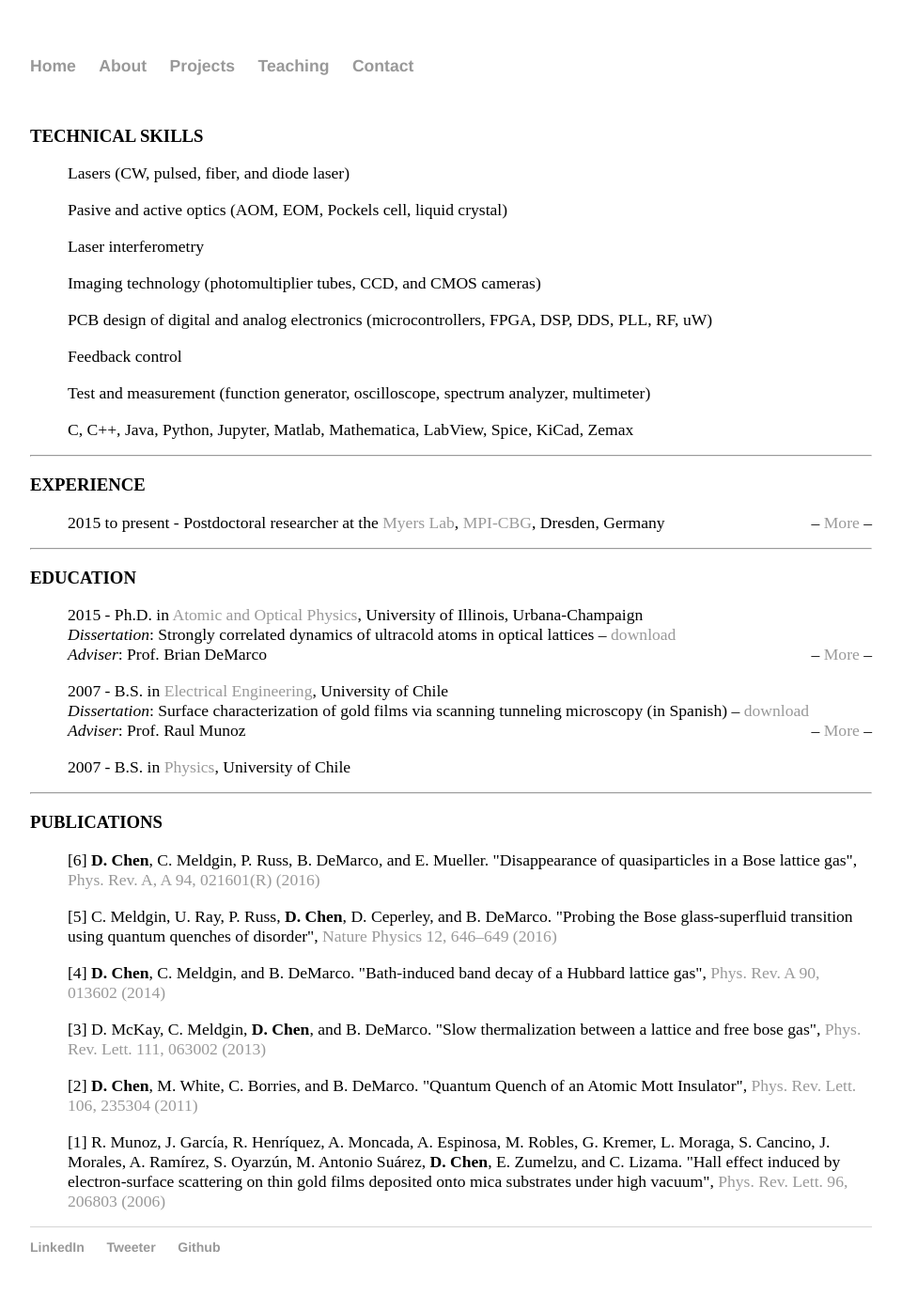
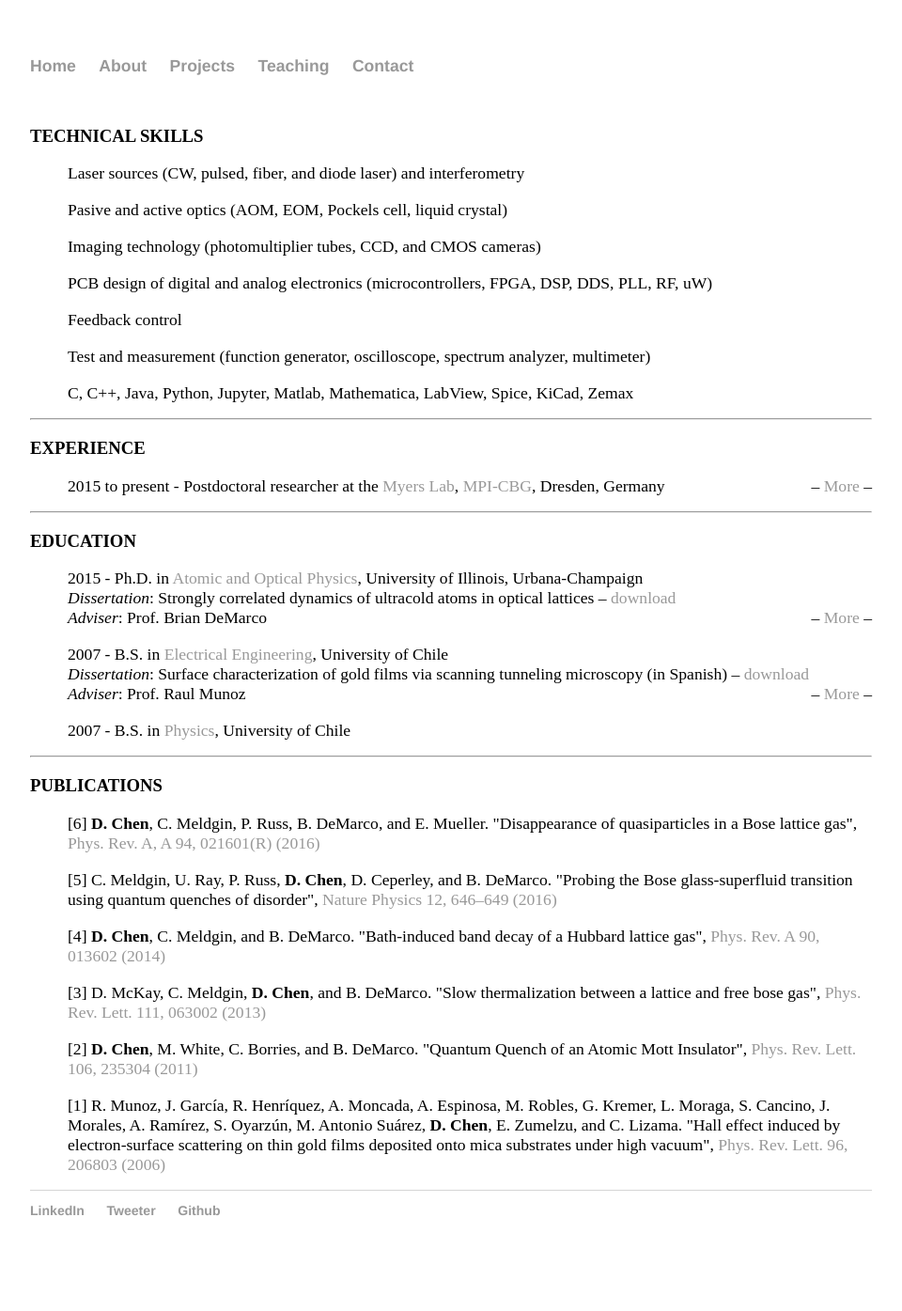
Before and after one commit to davidchenlee/davidchenlee.github.io, a Jekyll site: the page built from about/about.html, in a window 1280 px wide. Shown: the whole page at 94% size, without its empty margins (160-1120 px from the left). Built offline with Jekyll 4.4.1, drawn with Linux system fonts in a browser that asks for light colours; after the commit the page ends 1356 px from its top, so only the background shows below that.

Commit message:
Update the info

```diff
--- a/about/about.html
+++ b/about/about.html
@@ -6,9 +6,8 @@ title: David Chen
 
 <h3>TECHNICAL SKILLS</h3>
 <ul style="list-style-type:none">
-  <li>Lasers (CW, pulsed, fiber, and diode laser)</li>
+  <li>Laser sources (CW, pulsed, fiber, and diode laser) and interferometry</li>
   <br><li>Pasive and active optics (AOM, EOM, Pockels cell, liquid crystal)</li>
-  <br><li>Laser interferometry</li>
   <br><li>Imaging technology (photomultiplier tubes, CCD, and CMOS cameras)</li>
   <br><li>PCB design of digital and analog electronics (microcontrollers, FPGA, DSP, DDS, PLL, RF, uW)</li>
   <br><li>Feedback control</li>
```
